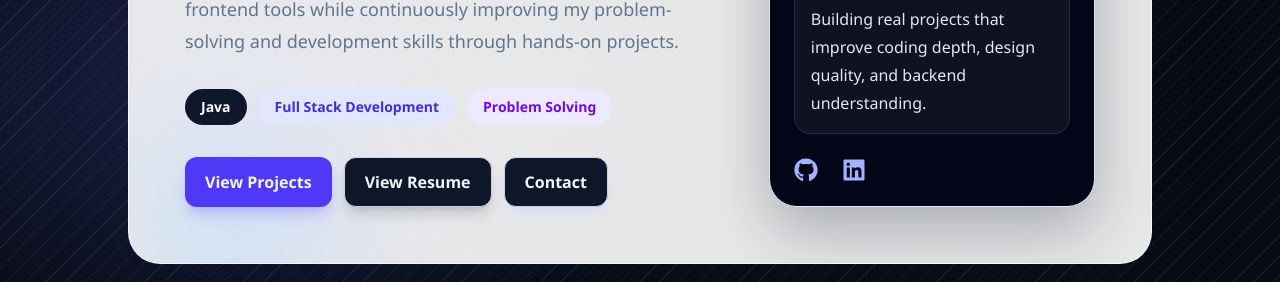
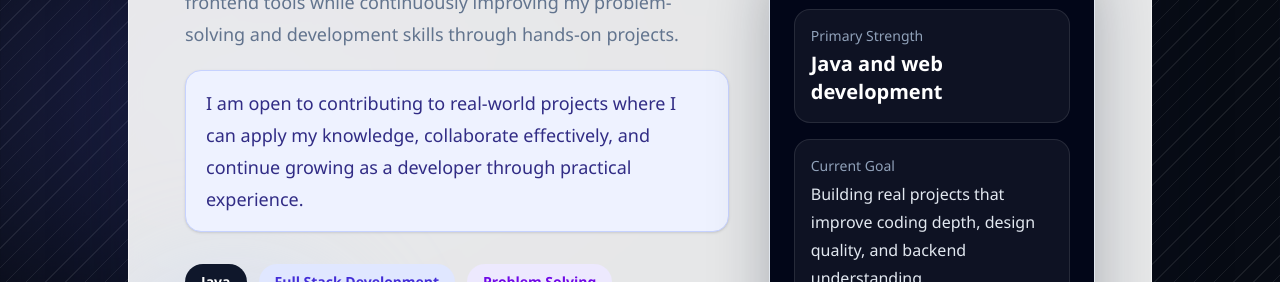
Before and after one commit to Toufeeqmir/Portfilo, a React (Vite) app: page / in a window 1280 px wide. Shown: the part 465-747 px from the top of the page. Built offline with nearby package versions, Linux system fonts and the light colour scheme; no server answers.

Commit message:
updated intro

```diff
--- a/src/components/Hero.jsx
+++ b/src/components/Hero.jsx
@@ -1,5 +1,5 @@
 import React from "react";
-import { FaGithub, FaInstagram, FaLinkedin, FaYoutube } from "react-icons/fa";
+import { FaGithub, FaLinkedin } from "react-icons/fa";
 
 function Hero() {
   return (
@@ -33,6 +33,12 @@ function Hero() {
                 skills through hands-on projects.
               </p>
 
+              <p className="mt-5 max-w-3xl rounded-2xl border border-indigo-200 bg-indigo-50 px-5 py-4 text-base sm:text-lg font-medium leading-8 text-indigo-900 shadow-sm">
+                I am open to contributing to real-world projects where I can apply
+                my knowledge, collaborate effectively, and continue growing as a
+                developer through practical experience.
+              </p>
+
               <div className="mt-8 flex flex-wrap gap-3 justify-center lg:justify-start">
                 <span className="rounded-full bg-slate-900 px-4 py-2 text-sm font-semibold text-white">
                   Java
@@ -60,7 +66,7 @@ function Hero() {
                 </a>
                 <a
                   href="#contact"
-                  className="inline-flex items-center justify-center px-5 py-3 rounded-xl border border-slate-300 bg-slate-900 text-white-700 font-semibold shadow-lg shadow-indigo-200/40 hover:bg-indigo-100 transition"
+                  className="inline-flex items-center justify-center px-5 py-3 rounded-xl border border-indigo-200 bg-indigo-50 text-indigo-700 font-semibold shadow-lg shadow-indigo-200/40 hover:bg-indigo-100 transition"
                 >
                   Contact
                 </a>
```
